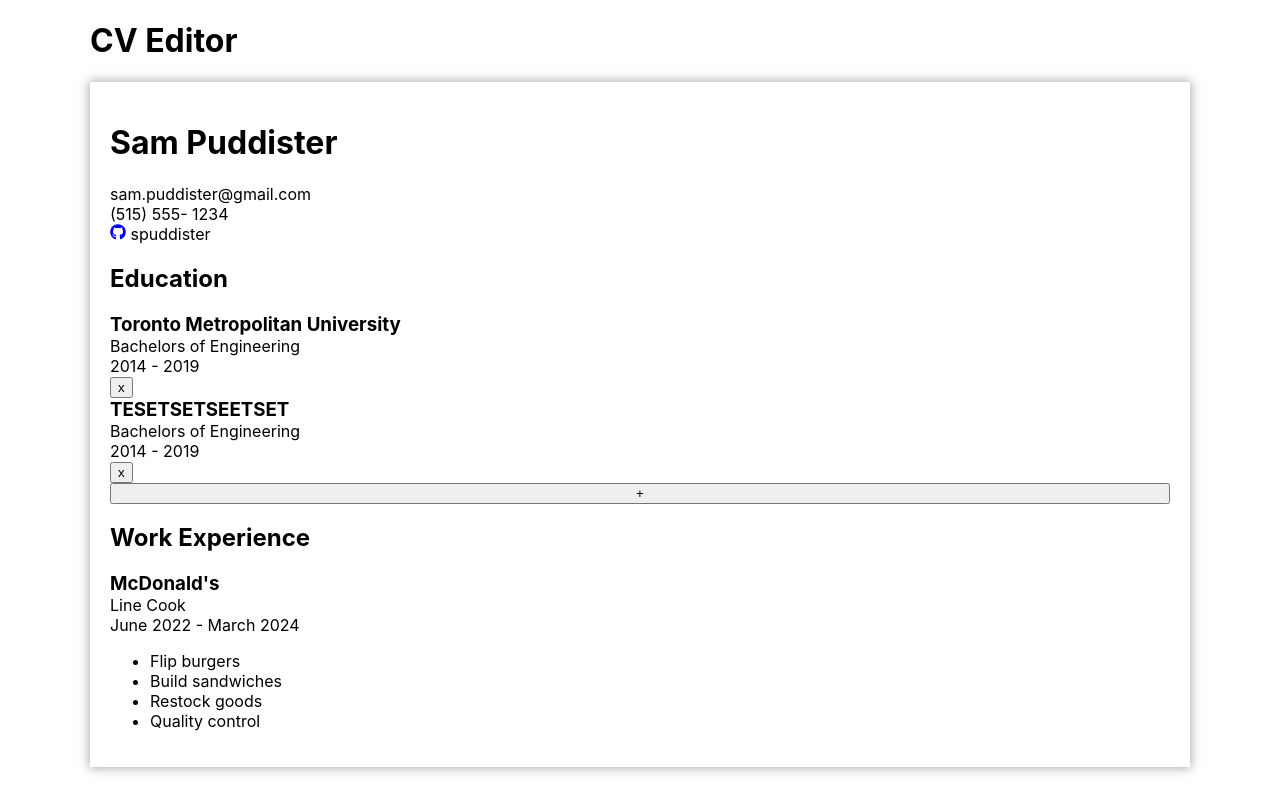
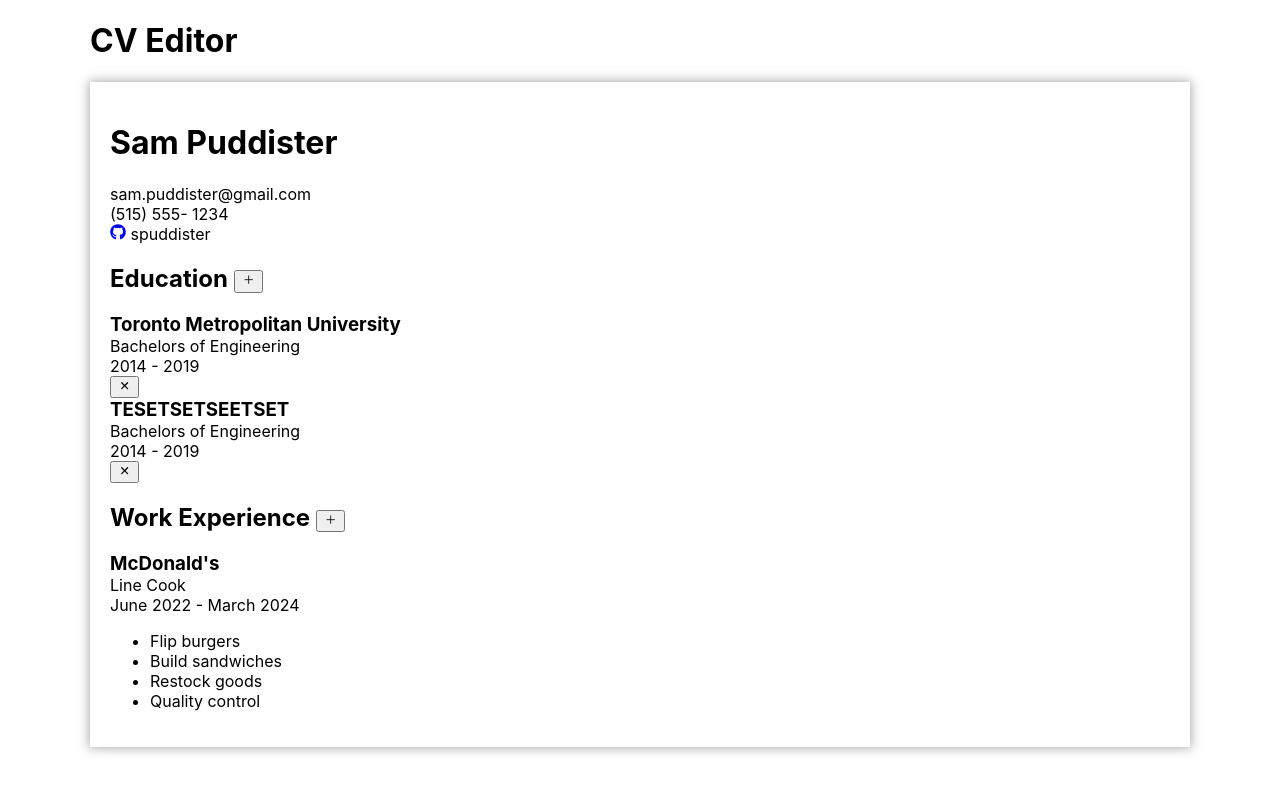
Before and after one commit to spuddister/cv-project, a React (Create React App) app: page / in a window 1280 px wide. Built offline with nearby package versions, Linux system fonts and the light colour scheme.

Commit message:
Began work on the Work section.

```diff
--- a/src/components/Education/Education.js
+++ b/src/components/Education/Education.js
@@ -1,5 +1,6 @@
 import { Component } from "react";
 import School from "./School";
+import { IoAdd } from "react-icons/io5";
 
 export default class Education extends Component {
   constructor(props) {
@@ -38,16 +39,20 @@ export default class Education extends Component {
       <School
         key={i}
         index={i}
-        schoolData={this.props.education[i]}
+        schoolData={school}
         updateParent={this.handleChange}
         deleteSchool={this.handleDelete}
       />
     ));
     return (
       <>
-        <h2 className="level-2-text">Education</h2>
+        <h2 className="level-2-text">
+          Education{" "}
+          <button onClick={this.handleAdd}>
+            <IoAdd />
+          </button>
+        </h2>
         <>{schools}</>
-        <button onClick={this.handleAdd}>+</button>
       </>
     );
   }
--- a/src/components/Education/School.js
+++ b/src/components/Education/School.js
@@ -1,4 +1,5 @@
 import { Component } from "react";
+import { IoClose } from "react-icons/io5";
 
 export default class School extends Component {
   constructor(props) {
@@ -140,8 +141,11 @@ export default class School extends Component {
         <p>
           {startYearJSX} - {graduatingYearJSX}
         </p>
-        <button onClick={() => this.props.deleteSchool(this.props.schoolData)}>
-          x
+        <button
+          className="delete-button"
+          onClick={() => this.props.deleteSchool(this.props.schoolData)}
+        >
+          <IoClose />
         </button>
       </div>
     );
--- a/src/components/Page.js
+++ b/src/components/Page.js
@@ -28,8 +28,8 @@ export default class Page extends Component {
           graduatingYear: "2019",
         },
       ],
-      work: {
-        0: {
+      work: [
+        {
           company: "McDonald's",
           startDate: "June 2022",
           endDate: "March 2024",
@@ -41,7 +41,7 @@ export default class Page extends Component {
             "Quality control",
           ],
         },
-      },
+      ],
     };
 
     this.handleChange = this.handleChange.bind(this);
--- a/src/components/Work/Work.js
+++ b/src/components/Work/Work.js
@@ -1,14 +1,57 @@
 import { Component } from "react";
 import Company from "./Company";
+import { IoAdd } from "react-icons/io5";
 
 export default class Work extends Component {
+  constructor(props) {
+    super(props);
+
+    this.handleChange = this.handleChange.bind(this);
+    this.handleDelete = this.handleDelete.bind(this);
+    this.handleAdd = this.handleAdd.bind(this);
+  }
+
+  handleChange(data, index) {
+    const tempWork = this.props.work;
+    tempWork[index] = data;
+    this.props.updateParent(tempWork);
+  }
+
+  handleDelete(deleteThis) {
+    const newParentData = this.props.work.filter(
+      (company) => company !== deleteThis
+    );
+    this.props.updateParent({ work: newParentData });
+  }
+
+  handleAdd() {
+    const newCompany = {
+      company: "McDonald's",
+      startDate: "June 2022",
+      endDate: "March 2024",
+      position: "Line Cook",
+      duties: [
+        "Flip burgers",
+        "Build sandwiches",
+        "Restock goods",
+        "Quality control",
+      ],
+    };
+    this.handleChange(newCompany, this.props.work.length);
+  }
+
   render() {
-    const companies = Object.keys(this.props.work).map((company) => {
-      return <Company key={company} companyData={this.props.work[company]} />;
+    const companies = this.props.work.map((company, index) => {
+      return <Company key={index} companyData={company} />;
     });
     return (
       <>
-        <h2>Work Experience</h2>
+        <h2>
+          Work Experience{" "}
+          <button onClick={this.handleAdd}>
+            <IoAdd />
+          </button>
+        </h2>
         <div>{companies}</div>
       </>
     );
```
